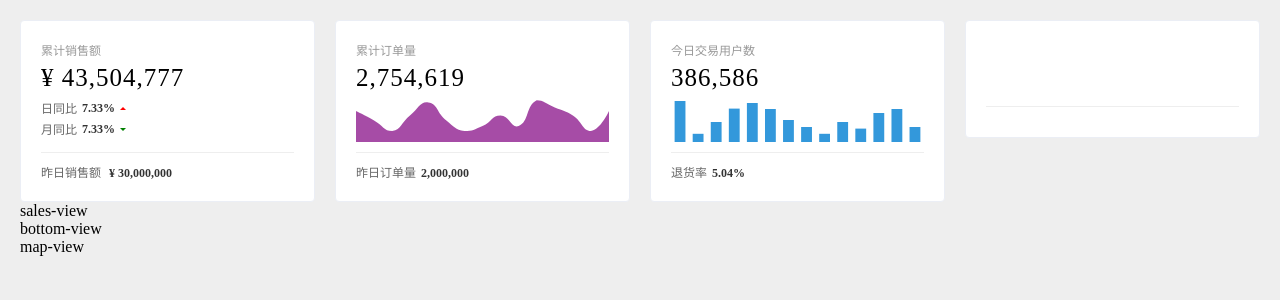
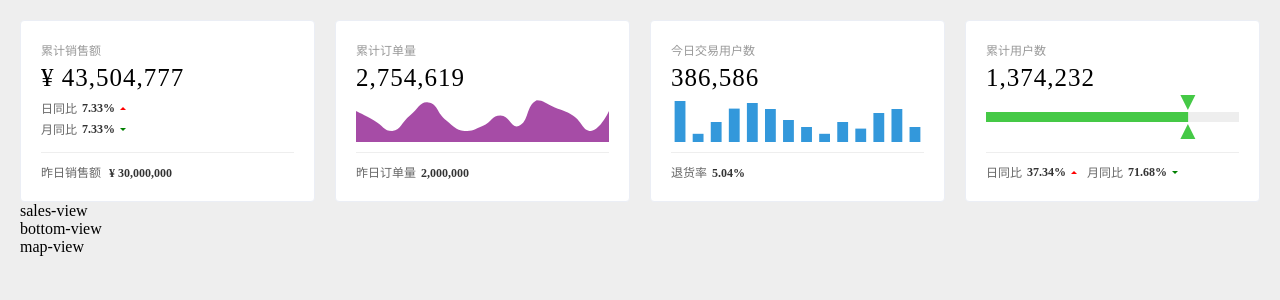
Before and after one commit to LuckBoy-yxy/data-report, a Vue app: page /#/ in a window 1280 px wide. Shown: the top 300 px of the page. Built offline with nearby package versions, Linux system fonts and the light colour scheme.

Commit message:
累计用户组件静态结构已完成

```diff
--- a/src/components/TodayUsers/index.vue
+++ b/src/components/TodayUsers/index.vue
@@ -1,5 +1,5 @@
 <template>
-  <div class="total-sales">
+  <div class="today-users">
     <CommonCard
       title="今日交易用户数"
       value="386,586"
--- a/src/components/TotalOrders/index.vue
+++ b/src/components/TotalOrders/index.vue
@@ -1,5 +1,5 @@
 <template>
-  <div class="total-sales">
+  <div class="total-orders">
     <CommonCard
       title="累计订单量"
       value="2,754,619"
--- a/src/components/TotalUsers/index.vue
+++ b/src/components/TotalUsers/index.vue
@@ -1,6 +1,31 @@
 <template>
-  <div class="total-sales">
-    <CommonCard />
+  <div class="total-users">
+    <CommonCard
+      title="累计用户数"
+      value="1,374,232"
+    >
+      <template>
+        <div
+          id="total-users-chart"
+          :style="{
+            width: '100%',
+            height: '100%'
+          }"
+        ></div>
+      </template>
+
+      <template v-slot:footer>
+        <div class="total-users-footer">
+          <span>日同比</span>
+          <span class="emphasis">37.34%</span>
+          <div class="increase"></div>
+
+          <span class="mooth">月同比</span>
+          <span class="emphasis">71.68%</span>
+          <div class="decrease"></div>
+        </div>
+      </template>
+    </CommonCard>
   </div>
 </template>
 
@@ -9,10 +34,99 @@
 
   export default {
     name: 'TotalSales',
-    mixins: [CommonCardMixin]
+    mixins: [CommonCardMixin],
+    mounted() {
+      const chart = document.getElementById('total-users-chart')
+      const myChart = this.$echarts.init(chart)
+      myChart.setOption({
+        xAxis: {
+          type: 'value',
+          show: false
+        },
+        yAxis: {
+          type: 'category',
+          show: false
+        },
+        grid: {
+          top: 0,
+          bottom: 0,
+          left: 0,
+          right: 0
+        },
+        series: [
+          {
+            type: 'bar',
+            data: [200],
+            barWidth: 10,
+            stack: '总量',
+            itemStyle: {
+              color: '#45c946'
+            }
+          },
+          {
+            type: 'bar',
+            data: [250],
+            stack: '总量',
+            itemStyle: {
+              color: '#eee'
+            }
+          },
+          {
+            type: 'custom',
+            stack: '总量',
+            data: [200],
+            renderItem(params, api) {
+              const value = api.value(0)
+              const endPoint = api.coord([value, 0])
+
+              return {
+                type: 'group',
+                position: endPoint,
+                children: [
+                  {
+                    type: 'path',
+                    shape: {
+                      d: 'M1024 255.996 511.971 767.909 0 255.996 1024 255.996z',
+                      x: -8,
+                      y: -22,
+                      width: 15,
+                      height: 15,
+                      layout: 'cover'
+                    },
+                    style: {
+                      fill: '#45c946'
+                    }
+                  },
+                  {
+                    type: 'path',
+                    shape: {
+                      d: 'M0 767.909l512.029-511.913L1024 767.909 0 767.909z',
+                      x: -8,
+                      y: 7,
+                      width: 15,
+                      height: 15,
+                      layout: 'cover'
+                    },
+                    style: {
+                      fill: '#45c946'
+                    }
+                  }
+                ]
+              }
+            }
+          }
+        ]
+      })
+    }
   }
 </script>
 
 <style lang="scss" scoped>
-
+.total-users-footer {
+  display: flex;
+  align-items: center;
+  .mooth {
+    margin-left: 10px;
+  }
+}
 </style>
```
